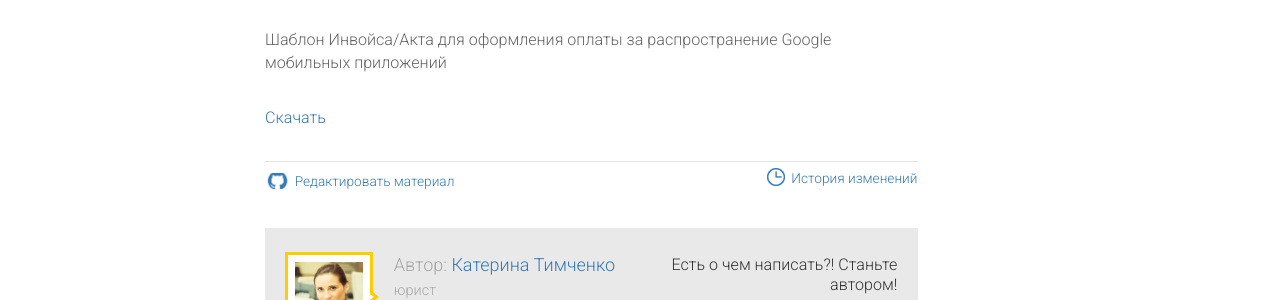
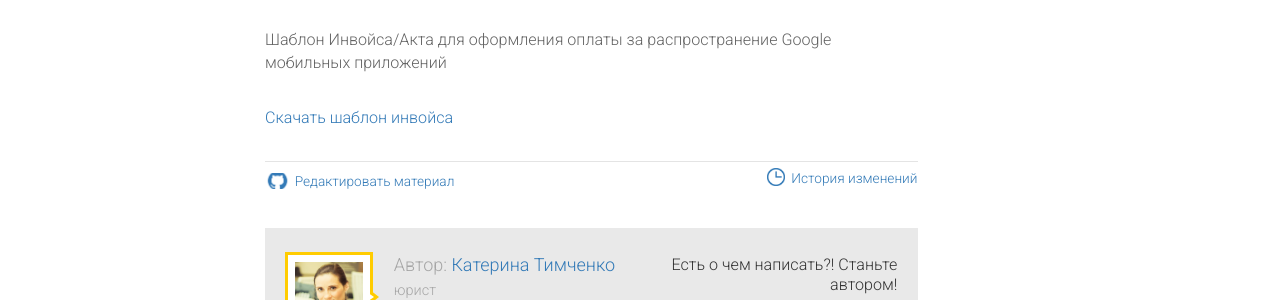
Before and after one commit to itinua/itinua.github.io, a Jekyll site: the page built from _posts/[a1] Работа с иностранными компаниями/2015-07-15-kak-legko-poluchit-dengi-ot-inostrannogo-zakazchika-nbu-raz'yasnyaet.md, in a window 1280 px wide and 900 px high, scrolled down 2050 px. Shown: the part 152-452 px from the top of the window. Built offline with Jekyll 4.4.1, drawn with Linux system fonts in a browser that asks for light colours; Markdown is read by kramdown in place of the engine named in the settings; comment, search, counter and statistics services are not loaded.

Commit message:
Update 2015-07-15-kak-legko-poluchit-dengi-ot-inostrannogo-zakazchika-nbu-raz'yasnyaet.md

```diff
--- a/_posts/[a1] Работа с иностранными компаниями/2015-07-15-kak-legko-poluchit-dengi-ot-inostrannogo-zakazchika-nbu-raz'yasnyaet.md
+++ b/_posts/[a1] Работа с иностранными компаниями/2015-07-15-kak-legko-poluchit-dengi-ot-inostrannogo-zakazchika-nbu-raz'yasnyaet.md
@@ -59,4 +59,4 @@ author: katerina-timchenko
 
 Шаблон Инвойса/Акта для оформления оплаты за распространение Google мобильных приложений
 
-[Скачать](/pdf/phocapdf-demo.pdf)
+[Скачать шаблон инвойса](/pdf/AcceptanceProtokolGoogle.pdf)
```
